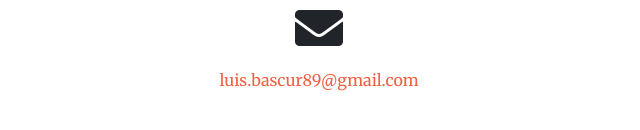
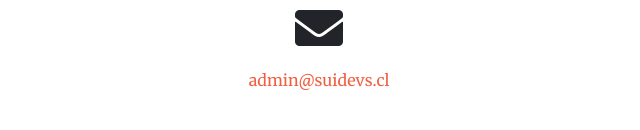
Before and after one commit to atsuiest/suidevsweb, a plain HTML site: page index.html in a window 1280 px wide. Shown: the part 2685-2815 px from the top of the page, 511-1151 px from the left. Drawn offline with nearby package versions, Linux system fonts and the light colour scheme.

Commit message:
Se actualiza correo

```diff
--- a/index.html
+++ b/index.html
@@ -250,7 +250,7 @@
         <div class="col-lg-4 mr-auto text-center">
           <i class="fas fa-envelope fa-3x mb-3 sr-contact-2"></i>
           <p>
-            <a href="mailto:luis.bascur89@gmail.com">luis.bascur89@gmail.com</a>
+            <a href="mailto:admin@suidevs.cl">admin@suidevs.cl</a>
           </p>
         </div>
       </div>
```
